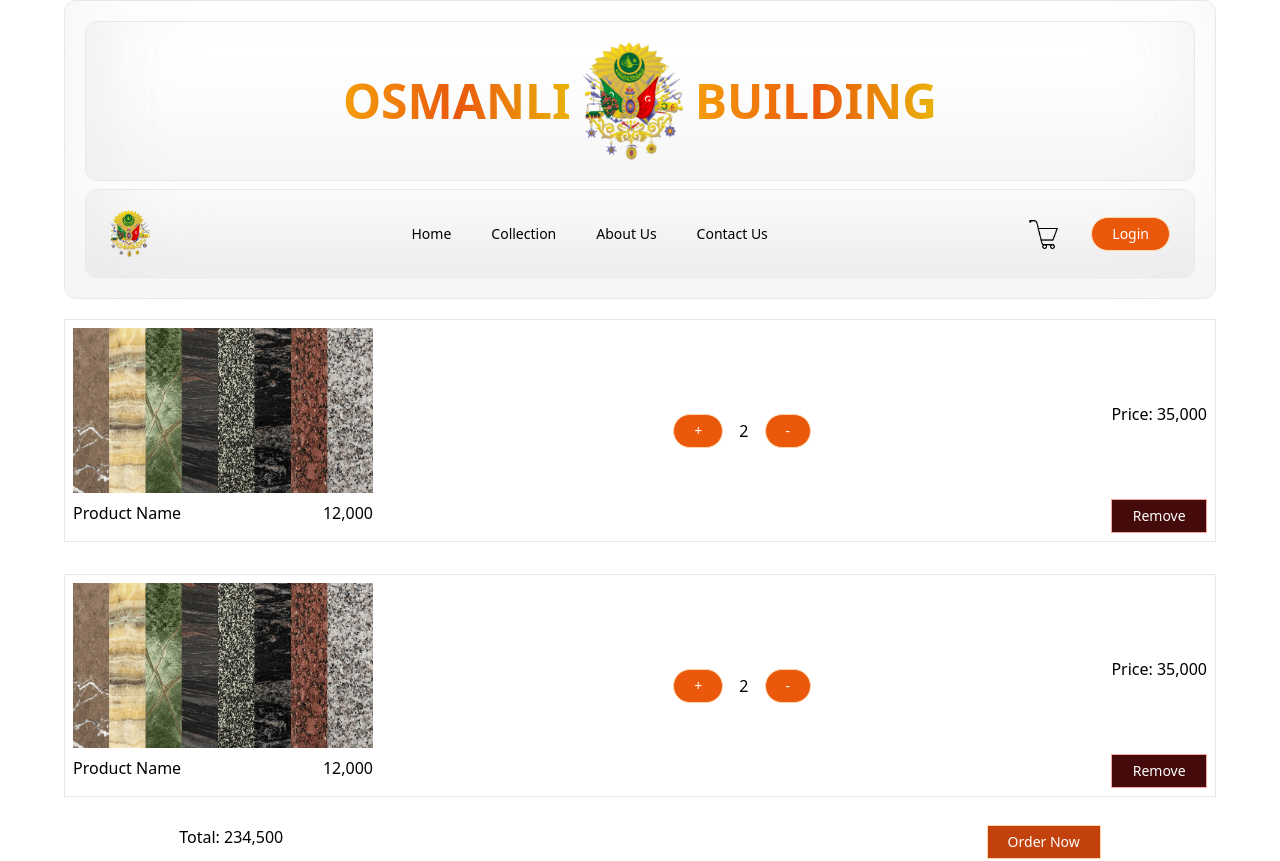
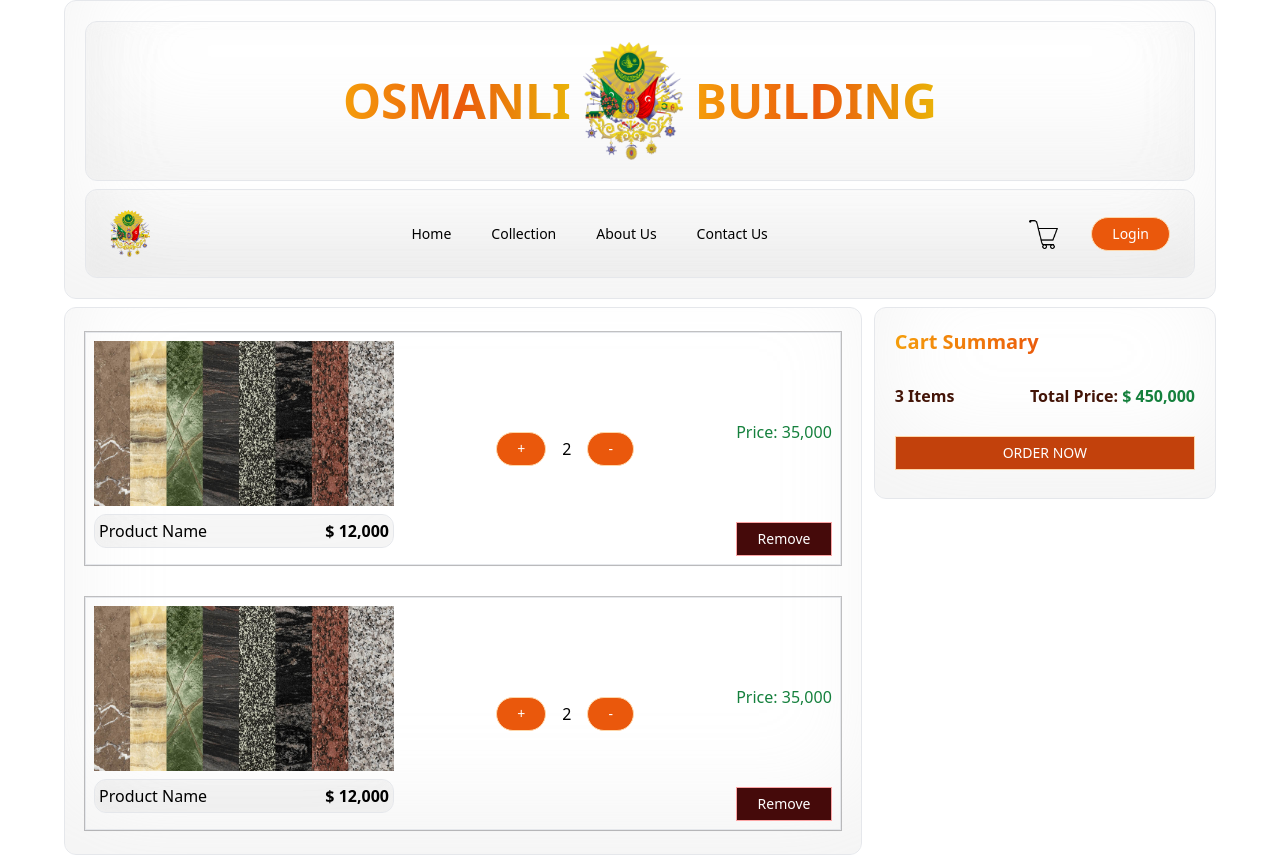
Before and after one commit to Bobzero23/Osmanli-Building-Frontend, a Next.js app: page /cart in a window 1280 px wide. Shown: the top 861 px of the page. Built offline with nearby package versions, Linux system fonts and the light colour scheme.

Commit message:
feature : redisigning the cart page

```diff
--- a/app/cart/page.jsx
+++ b/app/cart/page.jsx
@@ -1,12 +1,12 @@
 import Image from "next/image";
+import Link from "next/link";
 
 const Cart = () => {
   return (
-    <div className="w-full my-1">
-      <div className="p-2 border border-black-800">
+    <div className="w-full my-1 flex card_box card_hover">
+      <div className="card_box p-2 border border-black-800 w-full ">
         <div className="w-full flex justify-between">
           <div>
-            {" "}
             <Image
               className="object-cover"
               alt="Product image"
@@ -14,41 +14,51 @@
               height={300}
               src="/assets/images/test_image.jpg"
             />
-            <div className="flex justify-between my-2">
+            <div className="flex justify-between my-2 price_glassmorphism">
               <p className="text-center">Product Name</p>
-              <p>12,000</p>
+              <p className="font-bold">$ 12,000</p>
             </div>
           </div>
 
-          <div className="flex-center gap-4">
+          <div className="flex-center gap-4 ">
             <button className="orange_btn_rounded">+</button>
             <span>2</span>
             <button className="orange_btn_rounded">-</button>
           </div>
           <div className="flex justify-between flex-col gap-2">
             <span></span>
-            <span>Price: 35,000</span>
+            <span className="text-green-700">Price: 35,000</span>
             <button className="red_btn">Remove</button>
           </div>
         </div>
       </div>
-      <div></div>
     </div>
   );
 };
 
 const CartList = () => {
   return (
-    <div className="w-full flex py-2 gap-6 flex-wrap flex-center">
-      {[1, 1].map((cart) => (
-        <Cart />
-      ))}
-
-      <div className="w-[80%] flex justify-between">
-        <div>Total: 234,500</div>
-        <div>
-          <button className="orange_btn">Order Now</button>
+    <div className="flex gap-3">
+      <div className="glassmorphism w-full py-2 gap-6 flex-wrap flex-center md:w-[70%]">
+        {[1, 1].map((cart) => (
+          <Cart />
+        ))}
+      </div>
+      <div className="flex flex-col h-[12rem] md:w-[30%] glassmorphism gap-7">
+        <div className="font-bold text-xl orange_gradient">Cart Summary</div>
+        <div className="flex justify-between">
+          <div>
+            <span className="text-orange-950 font-bold">3 Items</span>
+          </div>
+          <div>
+            <h1 className="text-orange-950 font-bold">
+              Total Price:<span className="text-green-700"> $ 450,000</span>
+            </h1>
+          </div>
         </div>
+        <Link href="/" className="orange_btn">
+          ORDER NOW
+        </Link>
       </div>
     </div>
   );
```
